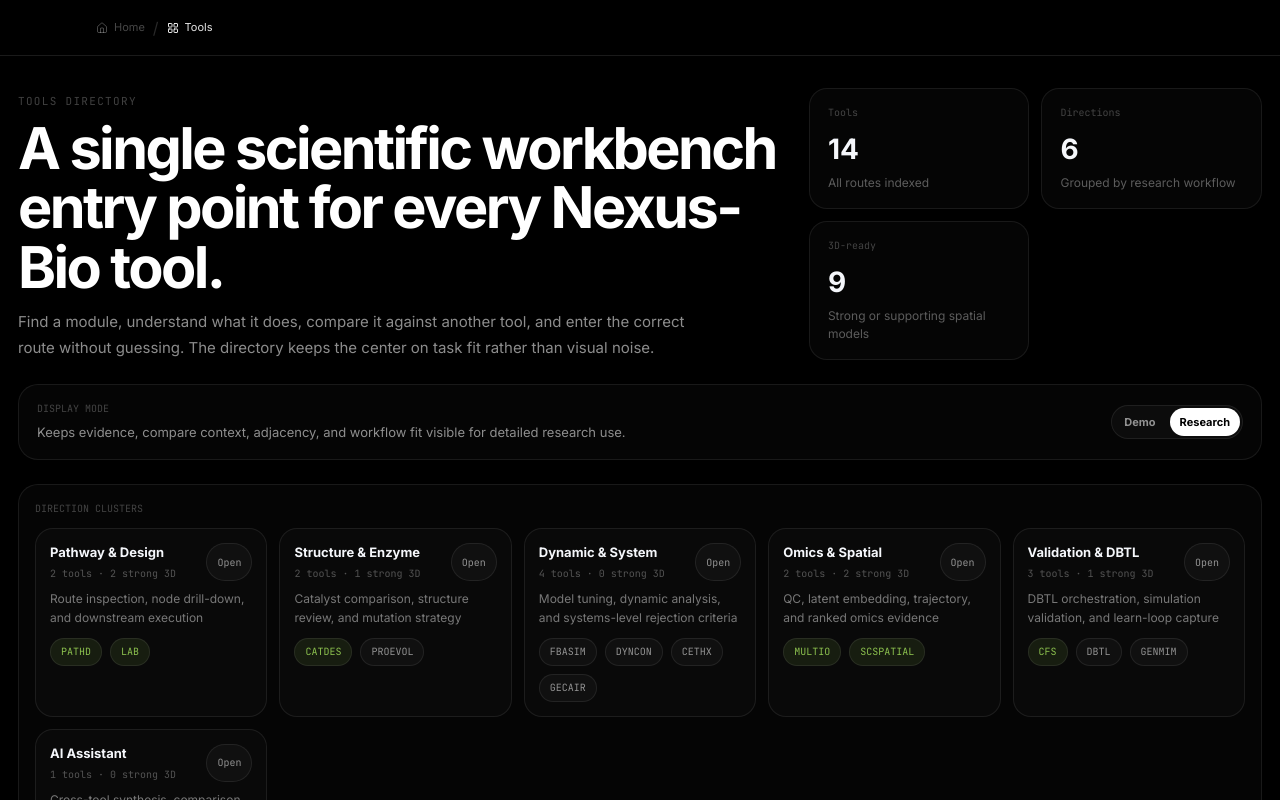
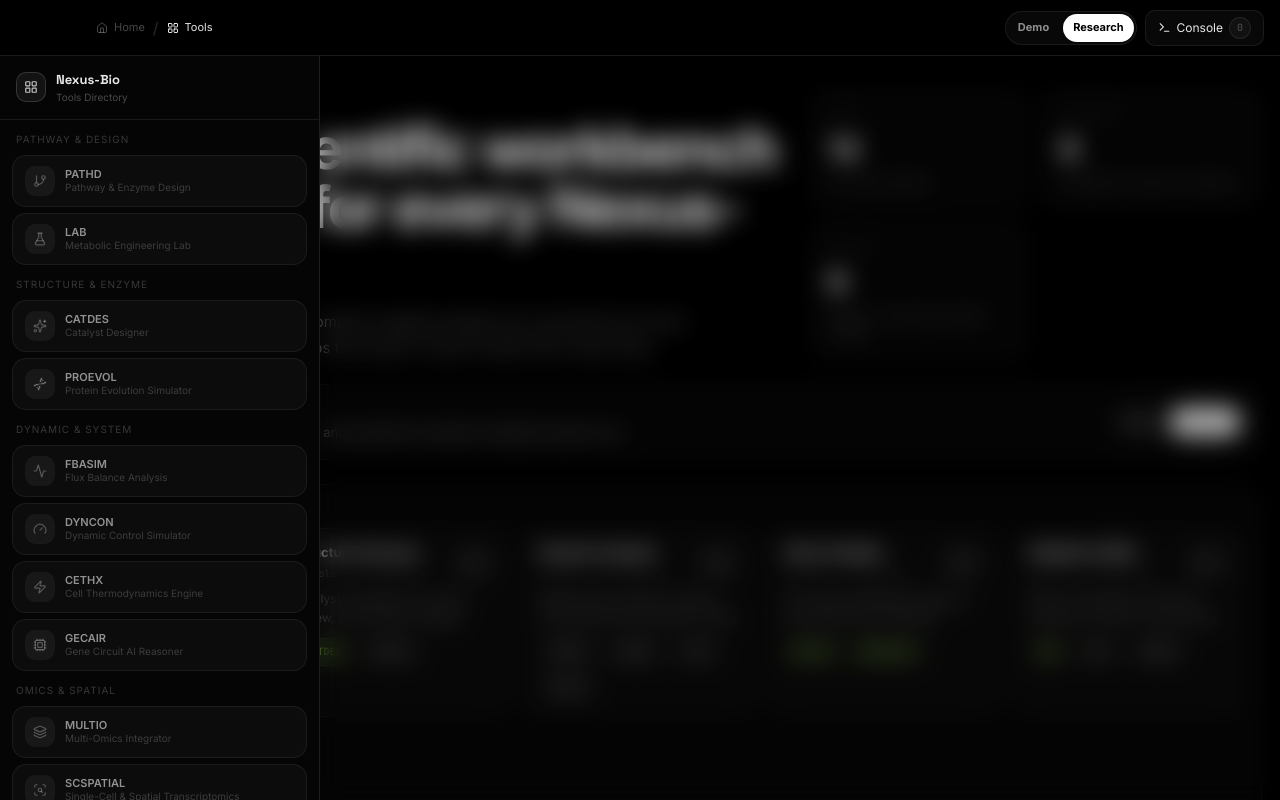
Before and after one commit to zhangze1007/Nexus-bio-1.0, a Next.js app: page /tools in a window 1280 px wide. Built offline with nearby package versions, Linux system fonts and the light colour scheme.

Commit message:
feat: restore console panel (always visible) and Demo/Research toggle in topbar
Agent-Logs-Url: https://github.com/zhangze1007/Nexus-bio-1.0/sessions/33b3b3c4-39f8-41d0-9a77-e547f0e1737a

Co-authored-by: zhangze1007 <206047691+zhangze1007@users.noreply.github.com>

```diff
--- a/src/components/ide/IDETopBar.tsx
+++ b/src/components/ide/IDETopBar.tsx
@@ -1,13 +1,17 @@
 'use client';
 import Link from 'next/link';
 import { usePathname } from 'next/navigation';
-import { Home, LayoutGrid } from 'lucide-react';
-import { getToolDefinition } from '../tools/shared/toolRegistry';
+import { Home, Terminal, LayoutGrid } from 'lucide-react';
+import { useUIStore } from '../../store/uiStore';
+import { useNavigation } from '../../contexts/NavigationContext';
+import { getToolDefinition, TOOL_DEFINITIONS } from '../tools/shared/toolRegistry';
 import { T } from './tokens';
+import DisplayModeToggle, { useDisplayMode } from './shared/DisplayModeToggle';
 
 const SANS = T.SANS;
 const MONO = T.MONO;
 
+const BORDER = 'rgba(255,255,255,0.08)';
 const LABEL  = 'rgba(255,255,255,0.28)';
 const VALUE  = 'rgba(255,255,255,0.9)';
 
@@ -18,12 +22,26 @@ interface IDETopBarProps {
 
 export default function IDETopBar({ moduleId, actions }: IDETopBarProps) {
   const pathname = usePathname();
+  const toggleConsole = useUIStore((s) => s.toggleConsole);
+  const consoleOpen = useUIStore((s) => s.consoleOpen);
+  const consoleEntries = useUIStore((s) => s.consoleEntries);
+  const errorCount = consoleEntries.filter((entry) => entry.level === 'error').length;
   const tool = getToolDefinition(moduleId);
+  const [displayMode] = useDisplayMode();
   const isDirectory = !moduleId || pathname === '/tools' || pathname === '/tools/';
+  const adjacentTools = tool
+    ? TOOL_DEFINITIONS.filter((candidate) =>
+        candidate.id !== tool.id &&
+        (candidate.direction === tool.direction ||
+          tool.relatedRoutes?.includes(candidate.href) ||
+          candidate.relatedRoutes?.includes(tool.href)))
+        .slice(0, 3)
+    : [];
 
   return (
     <header className="nb-ide-topbar">
-      <div style={{ display: 'flex', alignItems: 'center', gap: '8px', minWidth: 0, flex: 1, flexWrap: 'wrap' }}>
+      <div style={{ display: 'flex', flexDirection: 'column', alignItems: 'flex-start', gap: '8px', minWidth: 0, flex: 1 }}>
+        <div style={{ display: 'flex', alignItems: 'center', gap: '8px', minWidth: 0, flexWrap: 'wrap' }}>
           <Link
             href="/"
             style={{
@@ -58,26 +76,19 @@ export default function IDETopBar({ moduleId, actions }: IDETopBarProps) {
             Tools
           </Link>
 
+          {!isDirectory && (
+            <>
+              <span style={{ color: 'rgba(255,255,255,0.16)' }}>/</span>
+
+              <span style={{ fontFamily: MONO, fontSize: '10px', color: 'rgba(255,255,255,0.28)', textTransform: 'uppercase' }}>
+                {tool?.shortLabel ?? moduleId}
+              </span>
+            </>
+          )}
+
           {tool && (
             <>
-            {/* Workflow Stage (Direction) */}
-            <span style={{ color: 'rgba(255,255,255,0.16)' }}>/</span>
-            <Link
-              href={`/tools?direction=${encodeURIComponent(tool.direction)}`}
-              style={{
-                display: 'inline-flex',
-                alignItems: 'center',
-                textDecoration: 'none',
-                color: 'rgba(255,255,255,0.45)',
-                fontFamily: SANS,
-                fontSize: '11px',
-              }}
-            >
-              {tool.direction}
-            </Link>
-
-            {/* Tool Name */}
-            <span style={{ color: 'rgba(255,255,255,0.16)' }}>/</span>
+              <span style={{ color: 'rgba(255,255,255,0.16)' }}>·</span>
               <span
                 style={{
                   minWidth: 0,
@@ -94,22 +105,114 @@ export default function IDETopBar({ moduleId, actions }: IDETopBarProps) {
               </span>
             </>
           )}
+        </div>
 
-        {!isDirectory && !tool && (
-          <>
-            <span style={{ color: 'rgba(255,255,255,0.16)' }}>/</span>
-            <span style={{ fontFamily: MONO, fontSize: '10px', color: 'rgba(255,255,255,0.28)', textTransform: 'uppercase' }}>
-              {moduleId}
+        {tool && (
+          <div style={{ display: 'flex', gap: '8px', flexWrap: 'wrap' }}>
+            <span
+              style={{
+                minHeight: '28px',
+                padding: '0 10px',
+                borderRadius: '999px',
+                border: `1px solid ${BORDER}`,
+                background: displayMode === 'demo' ? 'rgba(147,203,82,0.10)' : 'rgba(81,81,205,0.10)',
+                color: displayMode === 'demo' ? 'rgba(147,203,82,0.95)' : 'rgba(180,180,255,0.95)',
+                display: 'inline-flex',
+                alignItems: 'center',
+                fontFamily: MONO,
+                fontSize: '10px',
+              }}
+            >
+              {displayMode.toUpperCase()} MODE
             </span>
-          </>
+            <Link
+              href={`/tools?direction=${encodeURIComponent(tool.direction)}&tool=${tool.id}`}
+              style={{
+                minHeight: '28px',
+                padding: '0 10px',
+                borderRadius: '999px',
+                border: `1px solid ${BORDER}`,
+                background: 'rgba(255,255,255,0.03)',
+                color: 'rgba(255,255,255,0.55)',
+                textDecoration: 'none',
+                display: 'inline-flex',
+                alignItems: 'center',
+                fontFamily: MONO,
+                fontSize: '10px',
+              }}
+            >
+              {tool.direction}
+            </Link>
+            {adjacentTools.map((adjacent) => (
+              <Link
+                key={adjacent.id}
+                href={adjacent.href}
+                style={{
+                  minHeight: '28px',
+                  padding: '0 10px',
+                  borderRadius: '999px',
+                  border: `1px solid ${BORDER}`,
+                  background: 'rgba(255,255,255,0.02)',
+                  color: 'rgba(255,255,255,0.45)',
+                  textDecoration: 'none',
+                  display: 'inline-flex',
+                  alignItems: 'center',
+                  gap: '6px',
+                  fontFamily: SANS,
+                  fontSize: '11px',
+                }}
+              >
+                Next: {adjacent.shortLabel}
+              </Link>
+            ))}
+          </div>
         )}
       </div>
 
-      {actions && (
       <div style={{ display: 'flex', alignItems: 'center', gap: '8px', flexWrap: 'wrap', justifyContent: 'flex-end' }}>
+        <DisplayModeToggle />
         {actions}
+        <button
+          type="button"
+          onClick={toggleConsole}
+          aria-pressed={consoleOpen}
+          aria-label="Toggle console"
+          style={{
+            display: 'inline-flex',
+            alignItems: 'center',
+            gap: '6px',
+            minHeight: '36px',
+            padding: '0 12px',
+            borderRadius: '10px',
+            border: `1px solid ${consoleOpen ? 'rgba(255,255,255,0.15)' : BORDER}`,
+            background: consoleOpen ? 'rgba(255,255,255,0.04)' : 'rgba(255,255,255,0.03)',
+            color: errorCount > 0 ? 'rgba(255,140,126,0.95)' : VALUE,
+            fontFamily: SANS,
+            fontSize: '12px',
+            cursor: 'pointer',
+          }}
+        >
+          <Terminal size={13} />
+          Console
+          <span
+            style={{
+              minWidth: '22px',
+              height: '22px',
+              borderRadius: '999px',
+              border: `1px solid ${errorCount > 0 ? 'rgba(255,140,126,0.28)' : 'rgba(255,255,255,0.08)'}`,
+              background: errorCount > 0 ? 'rgba(255,140,126,0.12)' : 'rgba(255,255,255,0.04)',
+              color: errorCount > 0 ? 'rgba(255,140,126,0.92)' : LABEL,
+              display: 'inline-flex',
+              alignItems: 'center',
+              justifyContent: 'center',
+              fontFamily: MONO,
+              fontSize: '10px',
+            }}
+          >
+            {consoleEntries.length}
+          </span>
+        </button>
       </div>
-      )}
     </header>
   );
 }
--- a/src/components/ide/ToolsLayoutShell.tsx
+++ b/src/components/ide/ToolsLayoutShell.tsx
@@ -4,9 +4,9 @@
  *
  * This component lives in the shared app/tools/layout.tsx and is NEVER
  * unmounted when navigating between tool pages. It provides:
- *   • IDESidebar  — persistent, position:fixed overlay (Workbench only)
- *   • IDETopBar   — breadcrumb + direction pill
- *   • IDEConsole  — dev-mode only, toggled via Ctrl+\
+ *   • IDESidebar  — persistent, position:fixed overlay
+ *   • IDETopBar   — breadcrumb + mode toggle + console button
+ *   • IDEConsole  — collapsible output panel
  *   • NavigationProvider — unified handleBack() for all children
  *
  * The {children} slot receives the individual tool page content,
@@ -14,16 +14,15 @@
  *
  * Layout model:
  *   The main content area uses padding-left: 80px to reserve space for
- *   the collapsed sidebar (position: fixed) on Workbench pages.
- *   On the Directory page (/tools), sidebar is hidden and no offset is applied.
- *   No CSS grid-template-columns switching means no reflow.
+ *   the collapsed sidebar (position: fixed). No CSS grid-template-columns
+ *   switching means no reflow when sidebar expands/collapses.
  *
  * z-index hierarchy (globals.css):
  *   Content: 10  |  Backdrop: 80  |  Sidebar: 90  |  Topbar: 100
  */
 
 import { usePathname } from 'next/navigation';
-import { useEffect, useRef, useCallback } from 'react';
+import { useEffect, useRef } from 'react';
 import { motion, AnimatePresence } from 'framer-motion';
 import IDESidebar from './IDESidebar';
 import IDETopBar from './IDETopBar';
@@ -38,15 +37,12 @@ interface ToolsLayoutShellProps {
 export default function ToolsLayoutShell({ children }: ToolsLayoutShellProps) {
   const pathname = usePathname();
   const sidebarCollapsed = useUIStore((s) => s.sidebarCollapsed);
-  const devMode = useUIStore((s) => s.devMode);
-  const consoleOpen = useUIStore((s) => s.consoleOpen);
 
   // Derive moduleId from the current path:
   //   /tools          → null (directory page)
   //   /tools/cethx    → 'cethx'
   //   /tools/pathd    → 'pathd'
   const moduleId = deriveModuleId(pathname);
-  const isWorkbench = moduleId !== null;
 
   // Auto-collapse sidebar on route change ONLY if expanded.
   // This prevents the backdrop from lingering during page transition
@@ -61,38 +57,17 @@ export default function ToolsLayoutShell({ children }: ToolsLayoutShellProps) {
     }
   }, [pathname, sidebarCollapsed]);
 
-  // Ctrl+\ shortcut — toggle console (dev mode only)
-  const handleKeyDown = useCallback((e: KeyboardEvent) => {
-    if (e.ctrlKey && e.key === '\\') {
-      e.preventDefault();
-      const store = useUIStore.getState();
-      if (store.devMode) {
-        store.toggleConsole();
-      }
-    }
-  }, []);
-
-  useEffect(() => {
-    window.addEventListener('keydown', handleKeyDown);
-    return () => window.removeEventListener('keydown', handleKeyDown);
-  }, [handleKeyDown]);
-
   return (
     <NavigationProvider>
-      <div className="nb-ide-shell" aria-keyshortcuts="Control+Backslash">
-        {/* TopBar — fixed at top, z-index: 60. Always mounted. */}
+      <div className="nb-ide-shell">
+        {/* TopBar — fixed at top, z-index: 100. Always mounted. */}
         <IDETopBar moduleId={moduleId ?? ''} />
 
-        {/* Sidebar — fixed overlay, z-index: 50. Only on Workbench (/tools/[id]). */}
-        {isWorkbench && <IDESidebar />}
+        {/* Sidebar — fixed overlay, z-index: 90. Always mounted. */}
+        <IDESidebar />
 
         {/* Main canvas — fills remaining space after topbar. */}
-        <main
-          className="nb-ide-main"
-          role="main"
-          aria-label="Tool workspace"
-          style={isWorkbench ? undefined : { paddingLeft: 0, marginLeft: 0 }}
-        >
+        <main className="nb-ide-main" role="main" aria-label="Tool workspace">
           {/*
            * initial={false}: Skip mount animation on first render to avoid
            * flash-of-empty-state when navigating directly to a tool URL.
@@ -112,8 +87,8 @@ export default function ToolsLayoutShell({ children }: ToolsLayoutShellProps) {
           </AnimatePresence>
         </main>
 
-        {/* Console — dev-mode only, toggled via Ctrl+\ */}
-        {devMode && consoleOpen && <IDEConsole />}
+        {/* Console — bottom panel. Always mounted. */}
+        <IDEConsole />
       </div>
     </NavigationProvider>
   );
```
Lines whose indentation alone changed are shown as unchanged.
